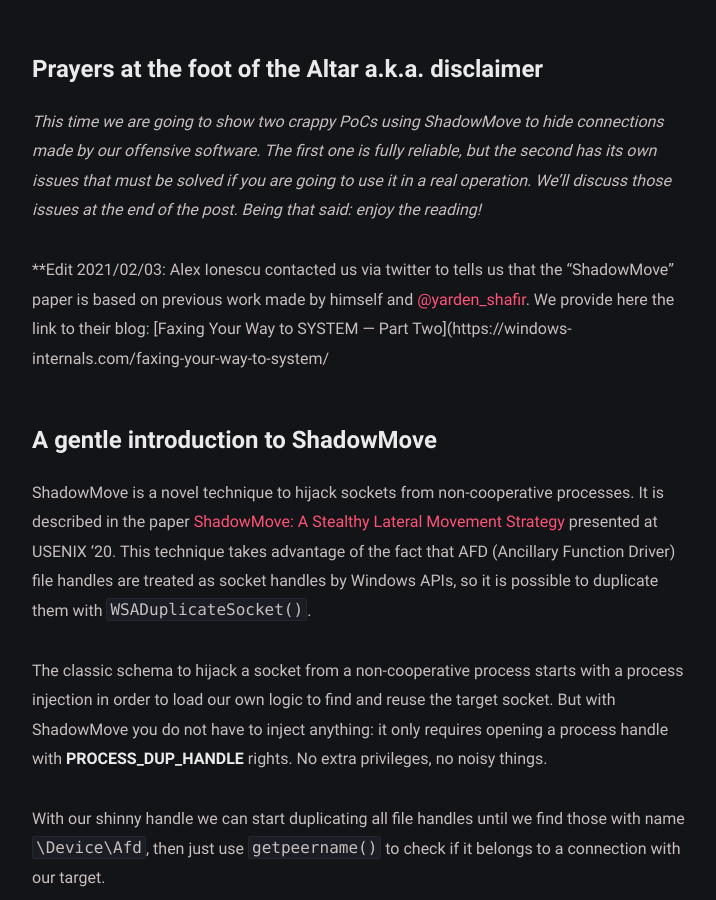
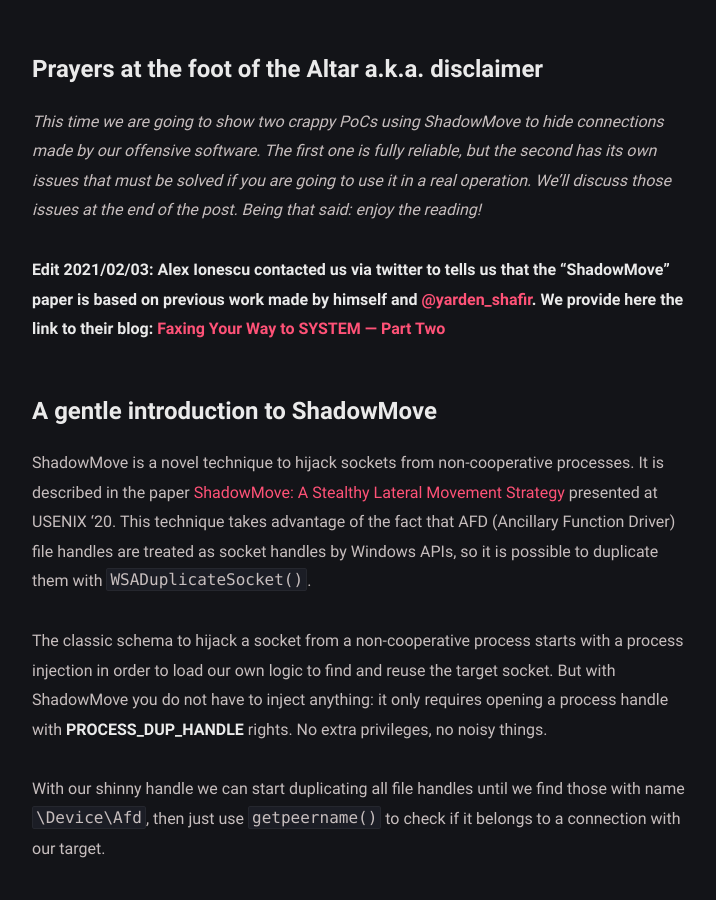
Before and after one commit to Adepts-Of-0xCC/blog, a Jekyll site: the page built from _posts/ShadowMove-hijack-socket/2021-01-16-ShadowMove-hijack-socket.md, in a window 1280 px wide and 900 px high, scrolled down 556 px. Shown: the whole window, without its empty margins (278-994 px from the left). Built offline with Jekyll 4.4.1, drawn with Linux system fonts in a browser that asks for light colours; some web fonts are replaced.

Commit message:
Update 2021-01-16-ShadowMove-hijack-socket.md

```diff
--- a/_posts/ShadowMove-hijack-socket/2021-01-16-ShadowMove-hijack-socket.md
+++ b/_posts/ShadowMove-hijack-socket/2021-01-16-ShadowMove-hijack-socket.md
@@ -13,7 +13,7 @@
 # Prayers at the foot of the Altar a.k.a. disclaimer
 *This time we are going to show two crappy PoCs using ShadowMove to hide connections made by our offensive software. The first one is fully reliable, but the second has its own issues that must be solved if you are going to use it in a real operation. We'll discuss those issues at the end of the post. Being that said: enjoy the reading!*
 
-**Edit 2021/02/03: Alex Ionescu contacted us via twitter to tells us that the "ShadowMove" paper is based on previous work made by himself and [@yarden_shafir](https://twitter.com/yarden_shafir). We provide here the link to their blog: [Faxing Your Way to SYSTEM — Part Two](https://windows-internals.com/faxing-your-way-to-system/
+**Edit 2021/02/03: Alex Ionescu contacted us via twitter to tells us that the "ShadowMove" paper is based on previous work made by himself and [@yarden_shafir](https://twitter.com/yarden_shafir). We provide here the link to their blog: [Faxing Your Way to SYSTEM — Part Two](https://windows-internals.com/faxing-your-way-to-system/)**
 
 # A gentle introduction to ShadowMove
 
```
